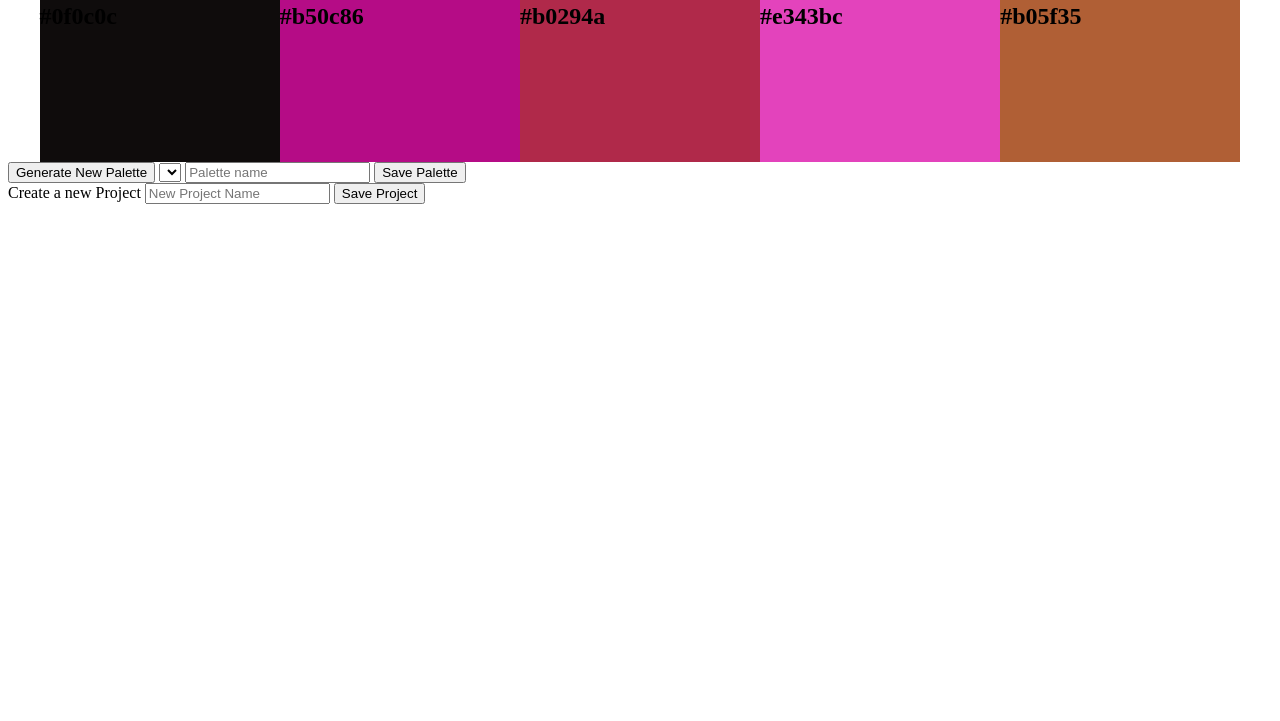
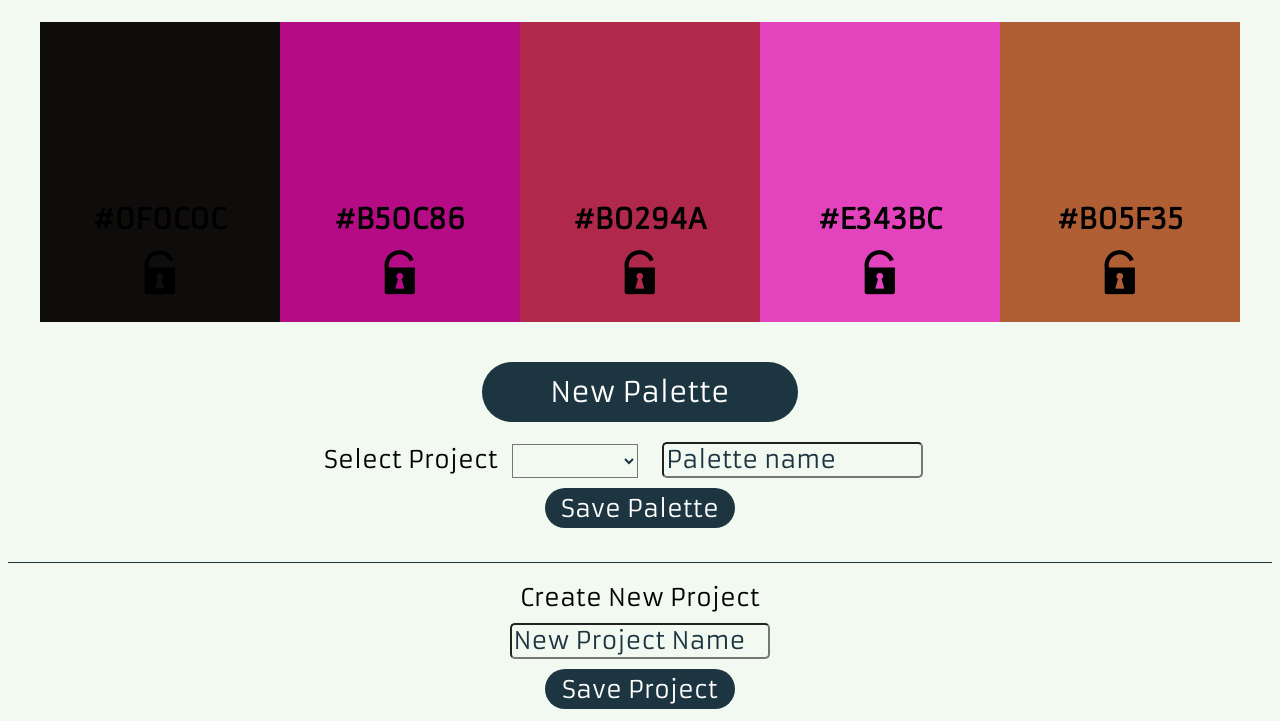
Before and after one commit to patrickmc21/palette-picker, a website: page public/index.html in a window 1280 px wide. Shown: the part 118-839 px from the top of the page. Before the commit the page ends 800 px from the top, so only its background shows below. Drawn offline with nearby package versions, Linux system fonts and the light colour scheme; no server answers; a web font is replaced by a local one.

Commit message:
initial app styling

```diff
--- a/public/css/styles.css
+++ b/public/css/styles.css
@@ -1,52 +1,207 @@
+/*font-family: 'Denk One', sans-serif;
+font-family: 'Armata', sans-serif;*/
+
+/*https://dribbble.com/shots/2839483-Save-Button-Animation*/
+body {
+  background-color: #F1F9F0;
+}
+
+h1 {
+  color: #1d3540;
+  font-family: 'Denk One', sans-serif;
+  font-size: 56px;
+  text-align: center;
+}
+
+.main-palette {
+  border-bottom: 1px solid #1d3540;
+  margin-bottom: 20px;
+  height: 540px;
+}
+
 .palette {
-  margin: auto;
-  height: 200px;
+  margin: 0 auto 40px auto;
+  height: 300px;
   width: 95%;
 }
 
 .main-palette-color {
   display: inline-block;
-  height: 200px;
+  height: 300px;
   width: 20%;
+}
+
+.palette-card-color {
+  margin: 180px 0 10px 0;
+  font-family: 'Armata', sans-serif;
+  font-size: 28px;
+  text-align: center;
+}
+
+.save-color {
+  display: block;
+  border: none;
+  margin: auto;
+  height: 50px;
+  width: 50px;
+  background-color: transparent;
+  background-image: url('../images/unlocked.png');
+  background-size: cover;
+  background-repeat: no-repeat;
+}
+
+.save-color.saved {
+  background-image: url('../images/locked.png');
+}
+
+.palette-form,
+.project-form {
+  margin: auto;
+  height: 100px;
+  width: 50%;
+}
+
+#new-palette {
+  display: block;
+  padding: 10px;
+  border: none;
+  border-radius: 30px;
+  margin: 0 auto 20px auto;
+  height: 60px;
+  width: 50%;
+  background-color: #1d3540;
+  color: #FFFFFF;
+  font-family: 'Armata', sans-serif;
+  font-size: 28px;
+}
+
+#new-palette:hover,
+#save-palette:hover,
+#save-project:hover {
+  background-color: #0a161b;
+}
+
+label {
+  font-family: 'Armata', sans-serif;
+  font-size: 24px;
+}
+
+#projects {
+  margin: 0 10px 0 10px;
+  width: 20%;
+  background-color: transparent;
+  color: #1d3540;
+  font-family: 'Armata', sans-serif;
+  font-size: 24px;
+}
+
+#palette-name {
+  margin: 0 10px 0 10px;
+  border-radius: 5px;
+  width: 40%;
+  background-color: transparent;
+  color: #1d3540;
+  font-family: 'Armata', sans-serif;
+  font-size: 24px;
+}
+
+#palette-name::placeholder,
+#new-project::placeholder {
+  color: #1d3540;
+}
+
+#save-palette,
+#save-project {
+  display: block;
+  padding: 6px;
+  border: none;
+  border-radius: 30px;
+  margin: 10px auto 0 auto;
+  height: 40px;
+  width: 30%;
+  background-color: #1d3540;
+  color: #FFFFFF;
+  font-family: 'Armata', sans-serif;
+  font-size: 24px;
+}
+
+.project-form {
+  margin-bottom: 30px;
+}
+
+.project-form label {
+  display: block;
+  margin-bottom: 10px;
+  text-align: center;
+}
+
+#new-project {
+  display: block;
+  margin: auto;
+  border-radius: 5px;
+  width: 40%;
+  background-color: transparent;
+  color: #1d3540;
+  font-family: 'Armata', sans-serif;
+  font-size: 24px;
 }
 
 .projects-container {
   display: flex;
   justify-content: left;
-  width: 98%;
+  flex-wrap: wrap;
+  margin: auto;
+  width: 95%;
 }
 
 .projects-container article {
-  margin: 2%;
-  width: 20%;
+  margin: 1%;
+  width: 300px;
+}
+
+h3 {
+  font-family: 'Denk One', sans-serif;
+  text-transform: uppercase;
+}
+
+.projects-container ul {
+  width: 270px;
 }
 
 .saved-palette {
-  display: flex;
-  justify-content: space-between;
+  display: grid;
+  grid-template-columns: auto 140px 40px;
+  font-family: 'Armata', sans-serif;
   list-style: none;
 }
 
 .palette-name {
   margin: 0;
-  font-size: 20px;
+  font-size: 24px;
 }
 
 .small-palette {
   display: flex;
-  height: 20px;
-  width: 120px;
+  height: 24px;
+  width: 140px;
 }
 
 .small-palette-color {
   display: inline-block;
   margin: 0;
-  height: 20px;
-  width: 20px;
+  height: 24px;
+  width: 24px;
 }
 
 .remove-palette {
   display: inline-block;
-  height: 20px;
+  border: none;
+  background-color: transparent;
+  height: 24px;
   width: 30px;
+  font-size: 22px;
 }
+
+.remove-palette:hover {
+  color: #F72025;
+}
--- a/public/index.html
+++ b/public/index.html
@@ -1,12 +1,13 @@
 <!DOCTYPE html>
 <html>
 <head>
+  <link href="https://fonts.googleapis.com/css?family=Armata|Denk+One" rel="stylesheet">
   <link rel="stylesheet" type="text/css" href="css/styles.css">
-  <title>Palette Picker</title>
+  <title>Paaaalettes</title>
 </head>
 <body>
   <header>
-    <h1>Palette Picker Ahoy!</h1>
+    <h1>Paaaalettes</h1>
   </header>
   <main>
     <section class="main-palette">
@@ -18,8 +19,9 @@
           id="new-palette"
           type="submit"
           name="new-palette"
-          value="Generate New Palette">
-        <select class="project-dropdown">
+          value="New Palette">
+        <label for="projects">Select Project</label>
+        <select id="projects" class="project-dropdown">
 
         </select>
         <input
@@ -37,7 +39,7 @@
     <section class="projects">
       <form class="project-form">
         <label for="new-project">
-          Create a new Project
+          Create New Project
         </label>
         <input
           id="new-project"
--- a/public/js/hexGenerator.js
+++ b/public/js/hexGenerator.js
@@ -1,5 +1,5 @@
 const hexGenerator = () => {
-  this.hexValues = [0,1,2,3,4,5,6,7,8,9,'a','b','c','d','e','f'];
+  this.hexValues = [0,1,2,3,4,5,6,7,8,9,'A','B','C','D','E','F'];
   const hex = [];
   for (let i = 0; i < 6; i++) {
     let index = Math.floor(Math.random() * 16);
--- a/public/js/scripts.js
+++ b/public/js/scripts.js
@@ -18,8 +18,8 @@ function appendPalette() {
     const { color, saved } = palette.colors[i];
     paletteCards.push(
       `<div class="main-palette-color" style="background-color: ${color}" data-saved=${saved} data-color=${color} data-index=${i}>
-        <button class="save-color">Save</button>
         <h2 class="palette-card-color">${color}</h2>
+        <button class="save-color ${saved ? 'saved' : ''}"></button>
       </div>`
     )
   }
@@ -29,14 +29,25 @@ function appendPalette() {
 
 function toggleColor() {
   const index = $(this).parent('.main-palette-color').data('index');
+  $(this).toggleClass('saved');
   palette.toggleColor(index);
 };
 
 function updatePalette(e) {
   e.preventDefault();
+  animateUpdate(this);
   palette.updatePalette()
   appendPalette();
 };
+
+function animateUpdate(button) {
+  $(button).animate({"color":"#3c444e"}, 1, function(){
+        $(button).val('...Generating');
+    });
+    $(button).animate({"color":"#3c444e"}, 300, function(){
+        $(button).val('New Palette');
+    });
+}
 
 async function addProject(e) {
   e.preventDefault();
@@ -63,6 +74,12 @@ function appendProject(project) {
 async function savePalette(e) {
   e.preventDefault();
   if ($('#palette-name').val().length > 0) {
+    $(this).animate({"color":"#3c444e"}, 1, function(){
+        $(this).val('...Saving');
+    });
+    $(this).animate({"color":"#3c444e"}, 500, function(){
+        $(this).val('Save Palette');
+    });
     const newPalette = {
       name: $('#palette-name').val(),
       colors: palette.colors.map(color => color.color)
```
Also changed, not shown: public/images/locked.png (added), public/images/unlocked.png (added).
